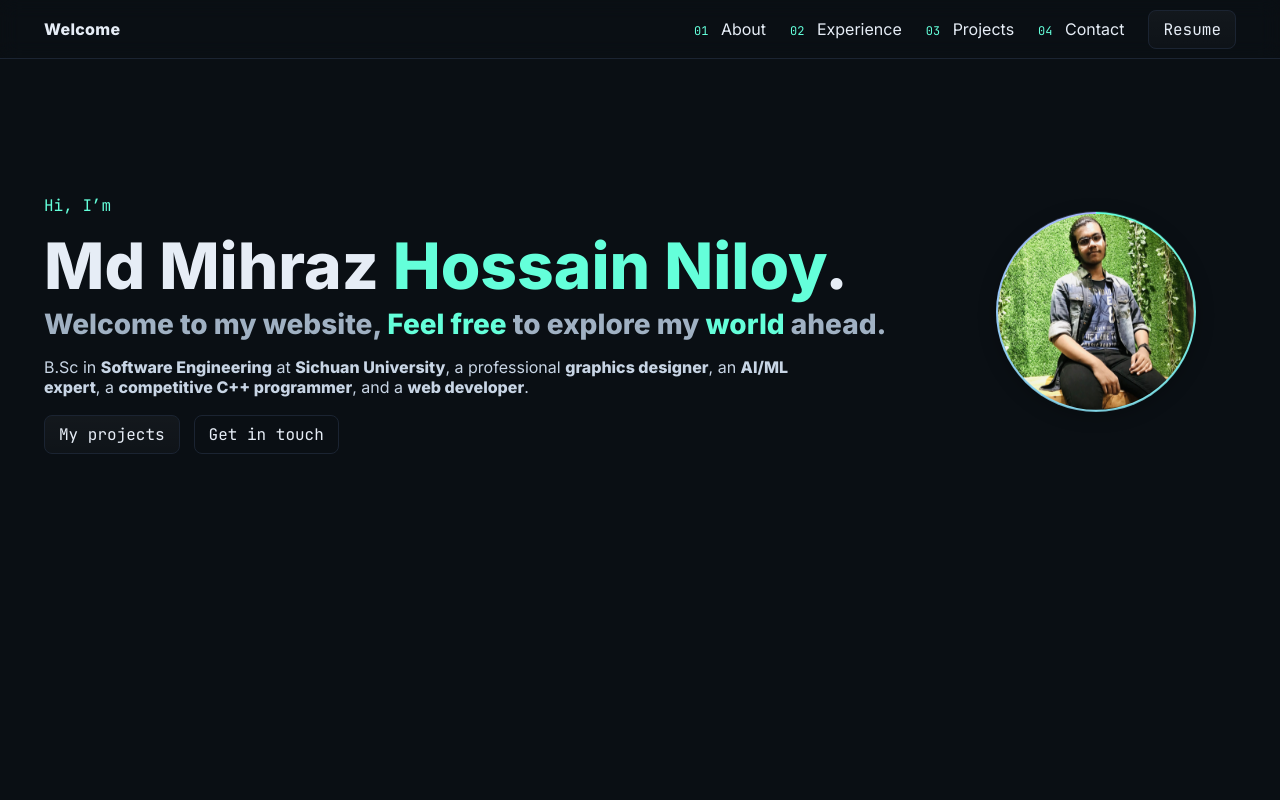
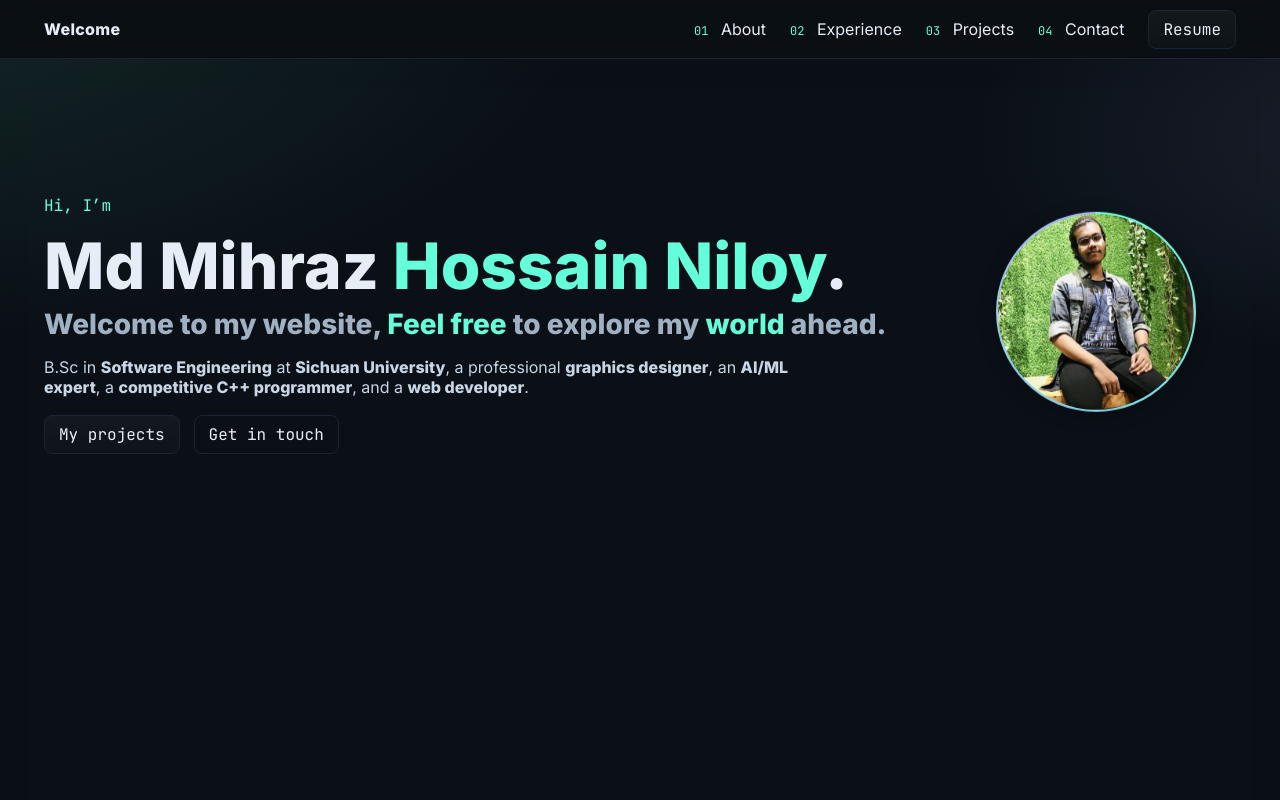
Before and after one commit to magicprincebgb/Portfolio, a plain HTML site: page index.html in a window 1280 px wide. Shown: the top 800 px of the page. Drawn offline with Linux system fonts and the light colour scheme.

Commit message:
Update styles.css

```diff
--- a/styles.css
+++ b/styles.css
@@ -137,10 +137,32 @@ a{color:inherit;text-decoration:none}
 /* make the hero a positioning context */
 /* Full-screen hero, consistent anchor for absolute children */
 .section.hero{
-  position: relative;          /* <- always positioned */
+  position: relative;
   min-height: 100vh;
-  padding: var(--hero-pt-desktop) 0 120px;  /* top, sides, bottom */
-  display: block;               /* no vertical centering */
+  padding-block: var(--hero-pt-desktop) 120px; /* top/bottom only */
+  overflow: hidden;      /* clip overlay corners */
+}
+
+/* The glass layer */
+.section.hero::before{
+  content: "";
+  position: absolute;
+  inset: 0;              /* cover entire hero */
+  /* subtle tint + real blur */
+  background:
+    radial-gradient(1200px 600px at -10% -10%, rgba(100,255,218,.10), transparent 60%),
+    radial-gradient(800px 400px at 110% 10%, rgba(165,180,252,.10), transparent 55%),
+    rgba(13,19,26,.45);
+  backdrop-filter: blur(16px) saturate(1.1);
+  -webkit-backdrop-filter: blur(16px) saturate(1.1); /* Safari */
+  border-bottom: 1px solid rgba(255,255,255,.08);
+  z-index: 0;
+}
+
+/* Keep the hero content above the glass */
+.section.hero > .container{
+  position: relative;
+  z-index: 1;
 }
 
 /* Grid columns (desktop) */
```
